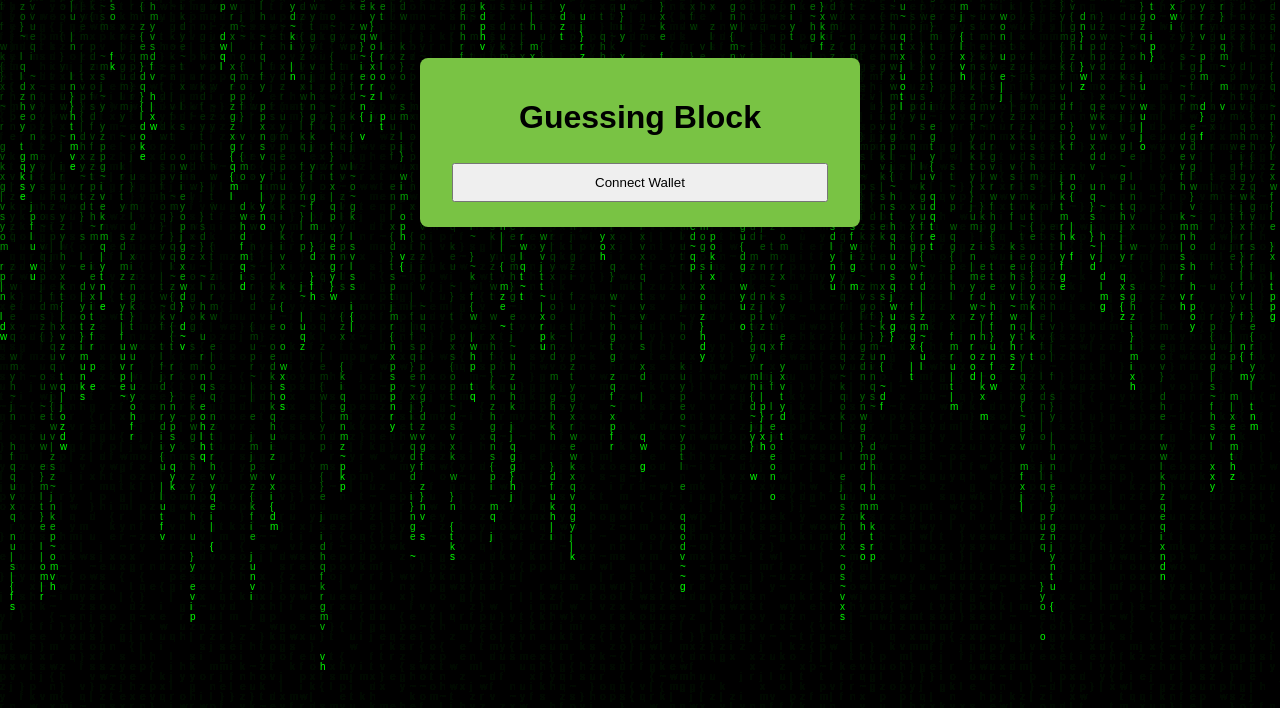
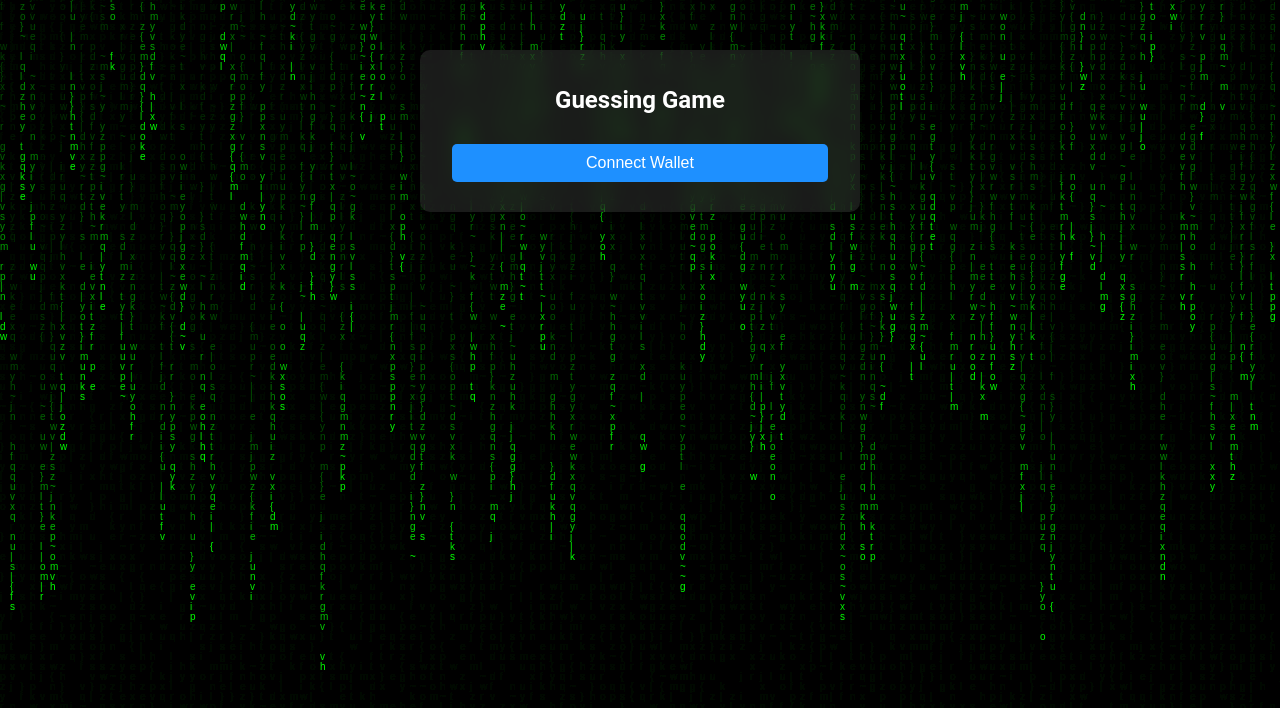
Before and after one commit to hatasav/mm-5, a plain HTML site: page index.html in a window 1280 px wide. Drawn offline with Linux system fonts and the light colour scheme.

Commit message:
Update index.html

```diff
--- a/index.html
+++ b/index.html
@@ -3,15 +3,16 @@
 <head>
     <meta charset="UTF-8">
     <meta name="viewport" content="width=device-width, initial-scale=1.0">
-    <title>Guessing Block</title>
+    <title>Guessing Game</title>
     <script src="https://cdn.jsdelivr.net/npm/web3@latest/dist/web3.min.js"></script>
     <style>
         body {
-            background-color: #000;
-            font-family: Arial, sans-serif;
-            color: #0F0;
+            background-color: #121212;
+            font-family: 'Roboto', sans-serif;
+            color: #ffffff;
             text-align: center;
             padding: 50px;
+            margin: 0;
             overflow: hidden;
         }
         .container {
@@ -19,28 +20,59 @@
             max-width: 400px;
             margin: 0 auto;
             padding: 20px;
-            background: rgb(121, 195, 68);
-            color: black;
-            border-radius: 8px;
-            box-shadow: 0 0 10px rgba(0, 0, 0, 0.1);
+            background: rgba(255, 255, 255, 0.1);
+            color: #ffffff;
+            border-radius: 10px;
+            box-shadow: 0 4px 30px rgba(0, 0, 0, 0.1);
+            backdrop-filter: blur(10px);
             z-index: 1;
         }
         input, button {
             padding: 10px;
-            margin: 5px;
+            margin: 10px 0;
             width: calc(100% - 24px);
+            border: none;
+            border-radius: 5px;
+            outline: none;
+            font-size: 16px;
+        }
+        input {
+            background: rgba(255, 255, 255, 0.2);
+            color: #ffffff;
+        }
+        button {
+            background: #1E90FF;
+            color: #ffffff;
+            cursor: pointer;
+            transition: background 0.3s ease;
+        }
+        button:hover {
+            background: #63B8FF;
         }
         #disconnectButton {
             position: absolute;
             top: 10px;
             right: 10px;
             padding: 5px 10px;
-            background: rgb(144, 22, 22);
+            background: #FF4500;
             color: white;
             border: none;
             border-radius: 5px;
             cursor: pointer;
             font-size: 12px;
+            z-index: 2;
+            transition: background 0.3s ease;
+        }
+        #disconnectButton:hover {
+            background: #FF6347;
+        }
+        h1 {
+            font-size: 24px;
+            margin-bottom: 20px;
+        }
+        p {
+            font-size: 14px;
+            margin: 10px 0;
         }
         canvas {
             position: absolute;
@@ -54,7 +86,7 @@
     <canvas id="matrixCanvas"></canvas>
     <button id="disconnectButton" style="display:none;">Disconnect</button>
     <div class="container">
-        <h1>Guessing Block</h1>
+        <h1>Guessing Game</h1>
         <button id="connectButton">Connect Wallet</button>
         <div id="walletInfo" style="display:none;">
             <p>Connected Account: <span id="account"></span></p>
```
